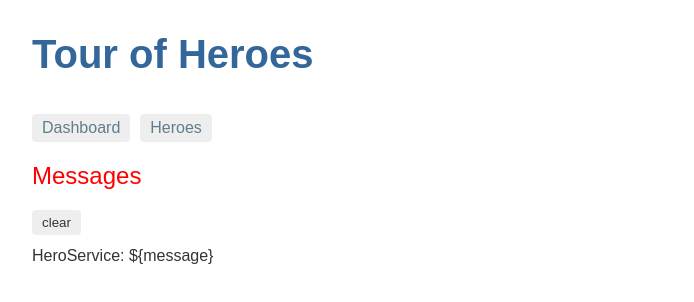
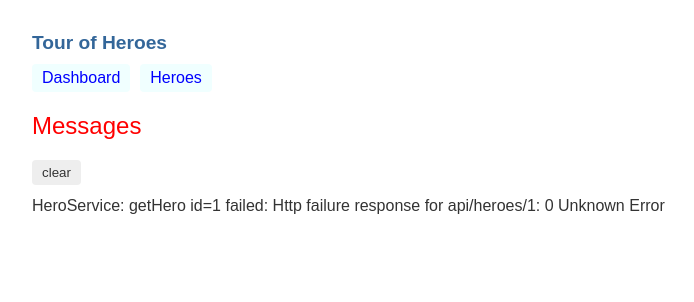
Before and after one commit to EFEducationFirstMobile/angular-tutorial-internship, an Angular app in the folder my-first-project/: page /detail/1 in a window 1280 px wide. Shown: the top 302 px of the page, without its empty margins (0-694 px from the left). Built offline with nearby package versions, Linux system fonts and the light colour scheme; no server answers; what angular-in-memory-web-api would draw is missing.

Commit message:
fixed routing issue

```diff
--- a/my-first-project/src/app/app.component.css
+++ b/my-first-project/src/app/app.component.css
@@ -1,34 +1,31 @@
+h1 {
+  font-size: 1.2em;
+  margin-bottom: 0;
+
+}
+
 h2 {
-    color: red;
-    font-family: Arial, Helvetica, sans-serif;
-    font-weight: lighter;
-  }
-  body {
-    margin: 2em;
-  }
-  body, input[text], button {
-    color: crimson;
-    font-family: Cambria, Georgia;
-  }
+  font-size: 2em;
+  margin-top: 0;
+  padding-top: 0;
 
-  button.clear {
-    font-family: Arial;
-    background-color: #eee;
-    border: none;
-    padding: 5px 10px;
-    border-radius: 4px;
-    cursor: pointer;
-    cursor: hand;
-  }
-  button:hover {
-    background-color: #cfd8dc;
-  }
-  button:disabled {
-    background-color: #eee;
-    color: #aaa;
-    cursor: auto;
-  }
-  button.clear {
-    color: #333;
-    margin-bottom: 12px;
-  }
+}
+
+nav a {
+  padding: 5px 10px;
+  text-decoration: none;
+  margin-top: 10px;
+  display: inline-block;
+  background-color: azure;
+  border-radius: 4px;
+}
+
+nav aL visited, a:link {
+  color: blue;
+  background-color: white;
+
+}
+
+nav a.acive {
+  color: blue;
+}
--- a/my-first-project/src/app/app.module.ts
+++ b/my-first-project/src/app/app.module.ts
@@ -1,7 +1,7 @@
 import { NgModule }       from '@angular/core';
 import { BrowserModule }  from '@angular/platform-browser';
 import { FormsModule }    from '@angular/forms';
-import { HttpClientModule, HttpClient } from '@angular/common/http';
+import { HttpClientModule } from '@angular/common/http';
 import { HttpClientInMemoryWebApiModule } from 'angular-in-memory-web-api';
 import { InMemoryDataService } from './in-memory-data.service';
 
--- a/my-first-project/src/app/hero-search/hero-search.component.ts
+++ b/my-first-project/src/app/hero-search/hero-search.component.ts
@@ -14,26 +14,23 @@ import { HeroService } from '../hero.service';
   templateUrl: './hero-search.component.html',
   styleUrls: [ './hero-search.component.css' ]
 })
+
 export class HeroSearchComponent implements OnInit {
   heroes$: Observable<Hero[]>;
   private searchTerms = new Subject<string>();
 
   constructor(private heroService: HeroService) {}
 
-  // Push a search term into the observable stream.
   search(term: string): void {
     this.searchTerms.next(term);
   }
 
   ngOnInit(): void {
     this.heroes$ = this.searchTerms.pipe(
-      // wait 300ms after each keystroke before considering the term
       debounceTime(300),
 
-      // ignore new term if same as previous term
       distinctUntilChanged(),
 
-      // switch to new search observable each time the term changes
       switchMap((term: string) => this.heroService.searchHeroes(term)),
     );
   }
--- a/my-first-project/src/app/hero.service.ts
+++ b/my-first-project/src/app/hero.service.ts
@@ -2,27 +2,26 @@ import { Injectable } from '@angular/core';
 import { HttpClient, HttpHeaders } from '@angular/common/http';
 
 import { Observable, of } from 'rxjs';
+import { catchError, map, tap } from 'rxjs/operators';
 
 import { Hero } from './hero';
 import { MessageService } from './message.service';
-import { catchError, map, tap } from 'rxjs/operators';
 
 const httpOptions = {
-  headers: new HttpHeaders({ 'Content-Type': 'application/json'})
+  headers: new HttpHeaders({ 'Content-Type': 'application/json' })
 };
 
 @Injectable({ providedIn: 'root' })
 export class HeroService {
 
-  private heroesUrl = 'api/heroes';
+  private heroesUrl = 'api/heroes';  // URL to web api
 
   constructor(
     private messageService: MessageService,
-    private http: HttpClient) {
+    private http: HttpClient) { }
 
-    }
-
-  getHeroes(): Observable<Hero[]> {
+  /** GET heroes from the server */
+  getHeroes (): Observable<Hero[]> {
     return this.http.get<Hero[]>(this.heroesUrl)
       .pipe(
         tap(_ => this.log('fetched heroes')),
@@ -30,6 +29,7 @@ export class HeroService {
       );
   }
 
+  /** GET hero by id. Return `undefined` when id not found */
   getHeroNo404<Data>(id: number): Observable<Hero> {
     const url = `${this.heroesUrl}/?id=${id}`;
     return this.http.get<Hero[]>(url)
@@ -43,14 +43,16 @@ export class HeroService {
       );
   }
 
+  /** GET hero by id. Will 404 if id not found */
   getHero(id: number): Observable<Hero> {
-    const url = '${this.heroesUrl}/${id}';
+    const url = `${this.heroesUrl}/${id}`;
     return this.http.get<Hero>(url).pipe(
-      tap(_ => this.log('fetched hero id = ${id}')),
-      catchError(this.handleError<Hero>('getHero id=${id}'))
+      tap(_ => this.log(`fetched hero id=${id}`)),
+      catchError(this.handleError<Hero>(`getHero id=${id}`))
     );
   }
 
+  /* GET heroes whose name contains search term */
   searchHeroes(term: string): Observable<Hero[]> {
     if (!term.trim()) {
       // if not search term, return empty hero array.
@@ -62,14 +64,17 @@ export class HeroService {
     );
   }
 
+  //////// Save methods //////////
 
+  /** POST: add a new hero to the server */
   addHero (hero: Hero): Observable<Hero> {
     return this.http.post<Hero>(this.heroesUrl, hero, httpOptions).pipe(
-      tap((newHero: Hero) => this.log('added hero w/ id=${newHero.id}')),
+      tap((newHero: Hero) => this.log(`added hero w/ id=${newHero.id}`)),
       catchError(this.handleError<Hero>('addHero'))
     );
   }
 
+  /** DELETE: delete the hero from the server */
   deleteHero (hero: Hero | number): Observable<Hero> {
     const id = typeof hero === 'number' ? hero : hero.id;
     const url = `${this.heroesUrl}/${id}`;
@@ -80,26 +85,36 @@ export class HeroService {
     );
   }
 
-
-  public updateHero(hero: Hero): Observable<any> {
+  /** PUT: update the hero on the server */
+  updateHero (hero: Hero): Observable<any> {
     return this.http.put(this.heroesUrl, hero, httpOptions).pipe(
-      tap(_ => this.log('updated hero id= ${hero.id}' )),
+      tap(_ => this.log(`updated hero id=${hero.id}`)),
       catchError(this.handleError<any>('updateHero'))
     );
   }
 
+  /**
+   * Handle Http operation that failed.
+   * Let the app continue.
+   * @param operation - name of the operation that failed
+   * @param result - optional value to return as the observable result
+   */
   private handleError<T> (operation = 'operation', result?: T) {
     return (error: any): Observable<T> => {
-      console.error(error); //log to console
-      this.log('${operation} failed: $(error.message}');
+
+      // TODO: send the error to remote logging infrastructure
+      console.error(error); // log to console instead
+
+      // TODO: better job of transforming error for user consumption
+      this.log(`${operation} failed: ${error.message}`);
+
+      // Let the app keep running by returning an empty result.
       return of(result as T);
     };
-
   }
 
+  /** Log a HeroService message with the MessageService */
   private log(message: string) {
-    this.messageService.add("HeroService: ${message}");
+    this.messageService.add(`HeroService: ${message}`);
   }
-
-
 }
```
Lines whose indentation alone changed are shown as unchanged.
